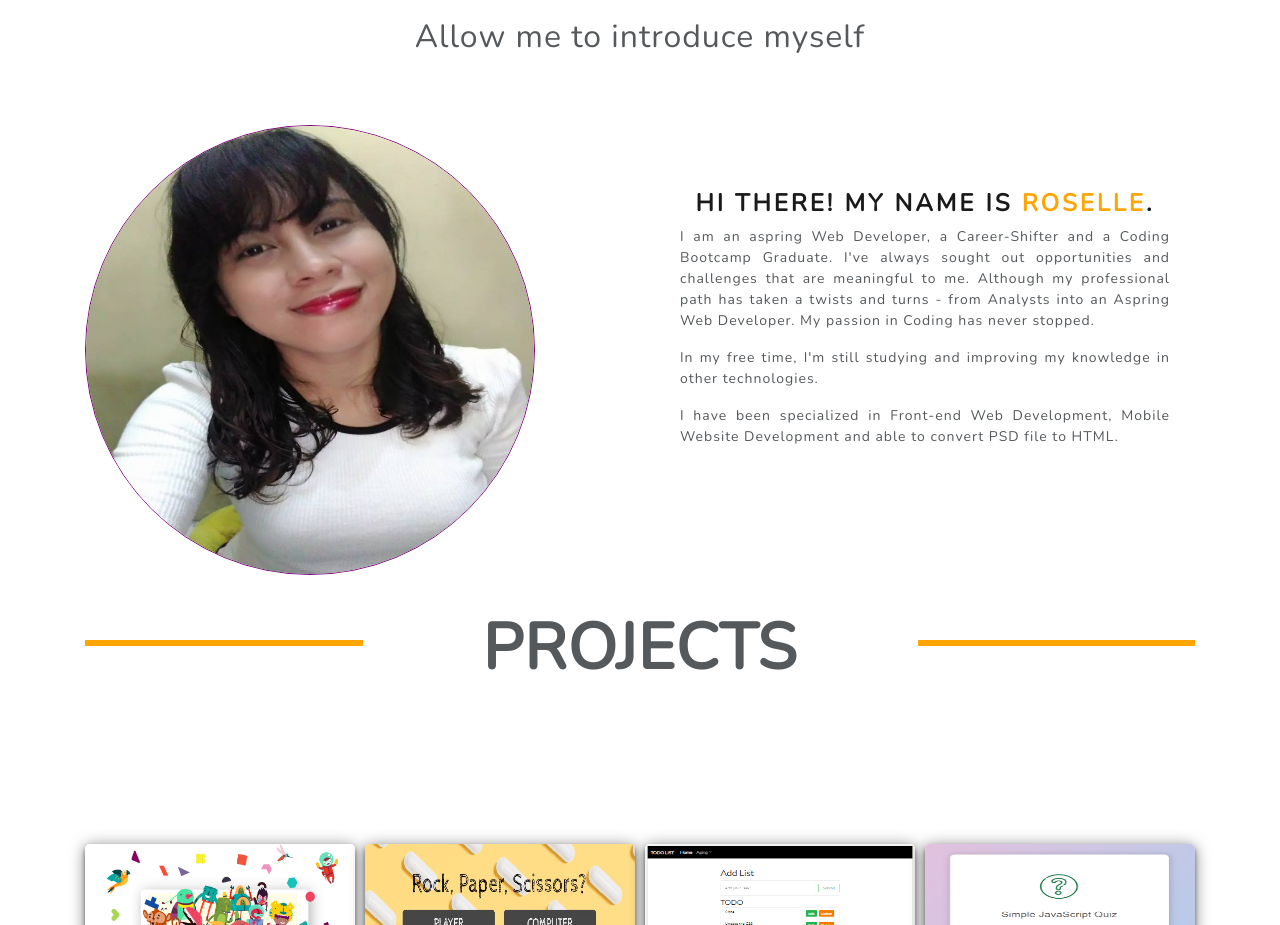
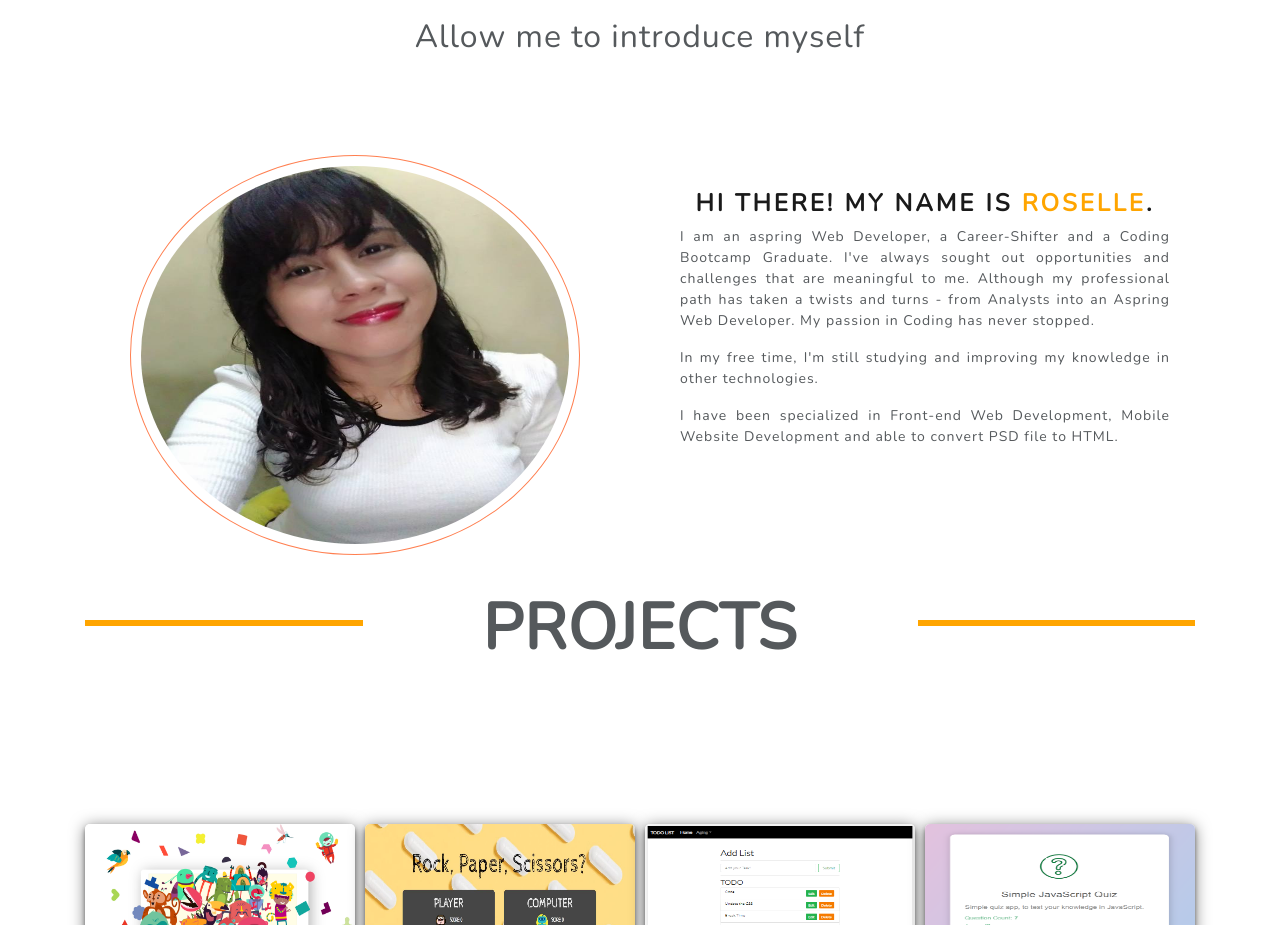
Before and after one commit to Rosellinda/rosellejburlasa_portfolio, a plain HTML site: page index.html in a window 1280 px wide. Shown: the part 949-1874 px from the top of the page. Drawn offline with nearby package versions, Linux system fonts and the light colour scheme.

Commit message:
change the profile pic and logo

```diff
--- a/asset/css/queries.css
+++ b/asset/css/queries.css
@@ -18,6 +18,11 @@
         grid-template-columns: 1fr 1fr;
         grid-gap: 10px;
     }
+    .about_img img {
+        width: 450px;
+        height:400px;
+        margin-top: 30px;
+    }
 }
 
 
@@ -32,9 +37,7 @@
     hr {
         margin-top: 40px;
     }
-    /* .about_img img {
-        margin-top: 40px;
-    } */
+
     #contact_details, #about_me_details {
         font-size:2rem;
     }
@@ -68,7 +71,8 @@
         justify-content: center;
         align-items: center;
     }
-    /* #about_details{
-        fon
+    /* .about_img img {
+        width: 450px;
+        height:450px;
     } */
 }
--- a/asset/style.css
+++ b/asset/style.css
@@ -193,10 +193,19 @@ hr {
 }
 
 .about_img img {
-    width: 450px;
-    height:450px;
+    width: 300px;
+    height:300px;
     border-radius: 50%;
-    border: 1px solid purple;
+    border: 1px solid coral;
+    padding: 10px;
+}
+.about_img {
+    display: flex;
+    justify-content: center;
+    align-items: center;
+}
+.about_img:hover img{
+    background-color: coral;
 }
 
 /* PROJECT */
```
